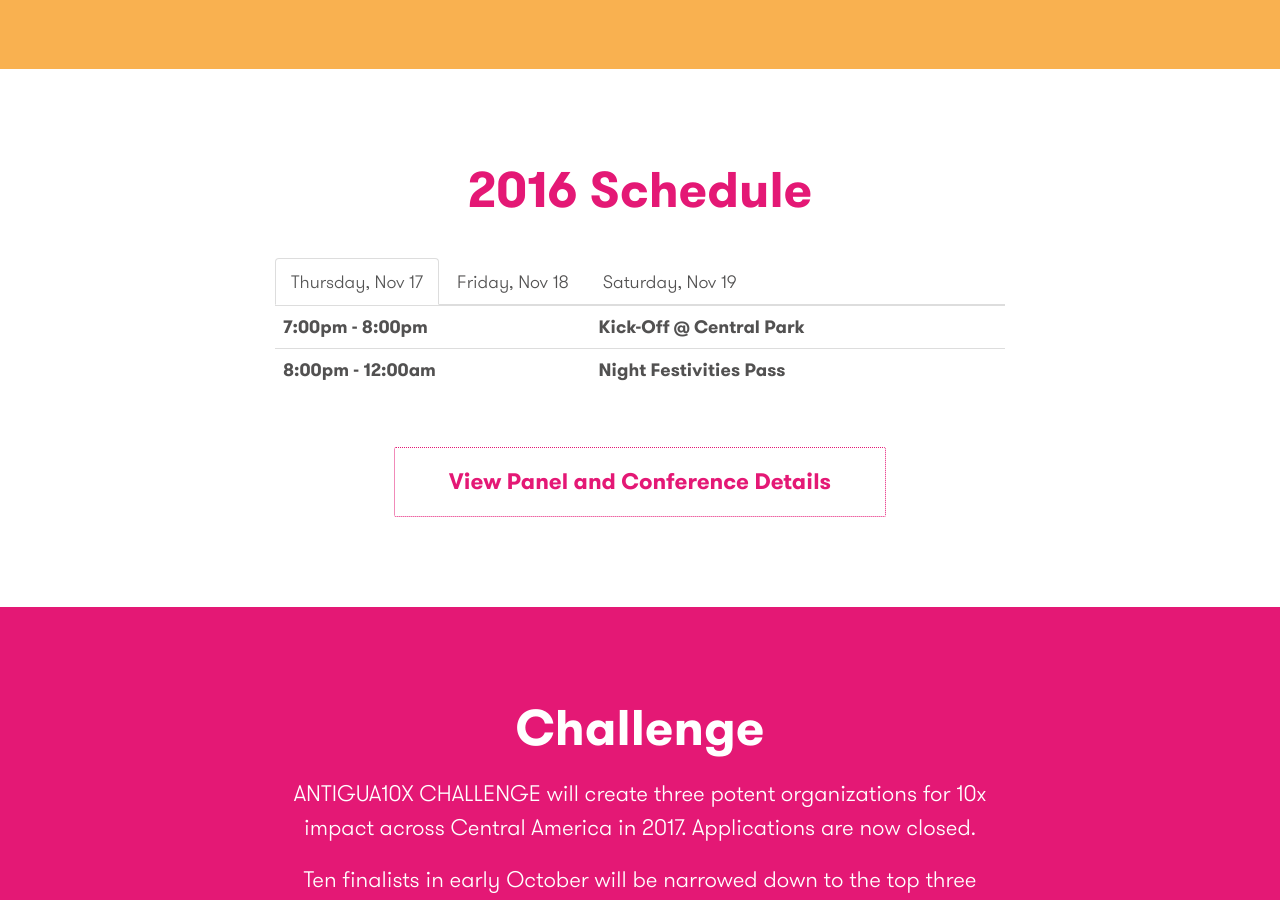
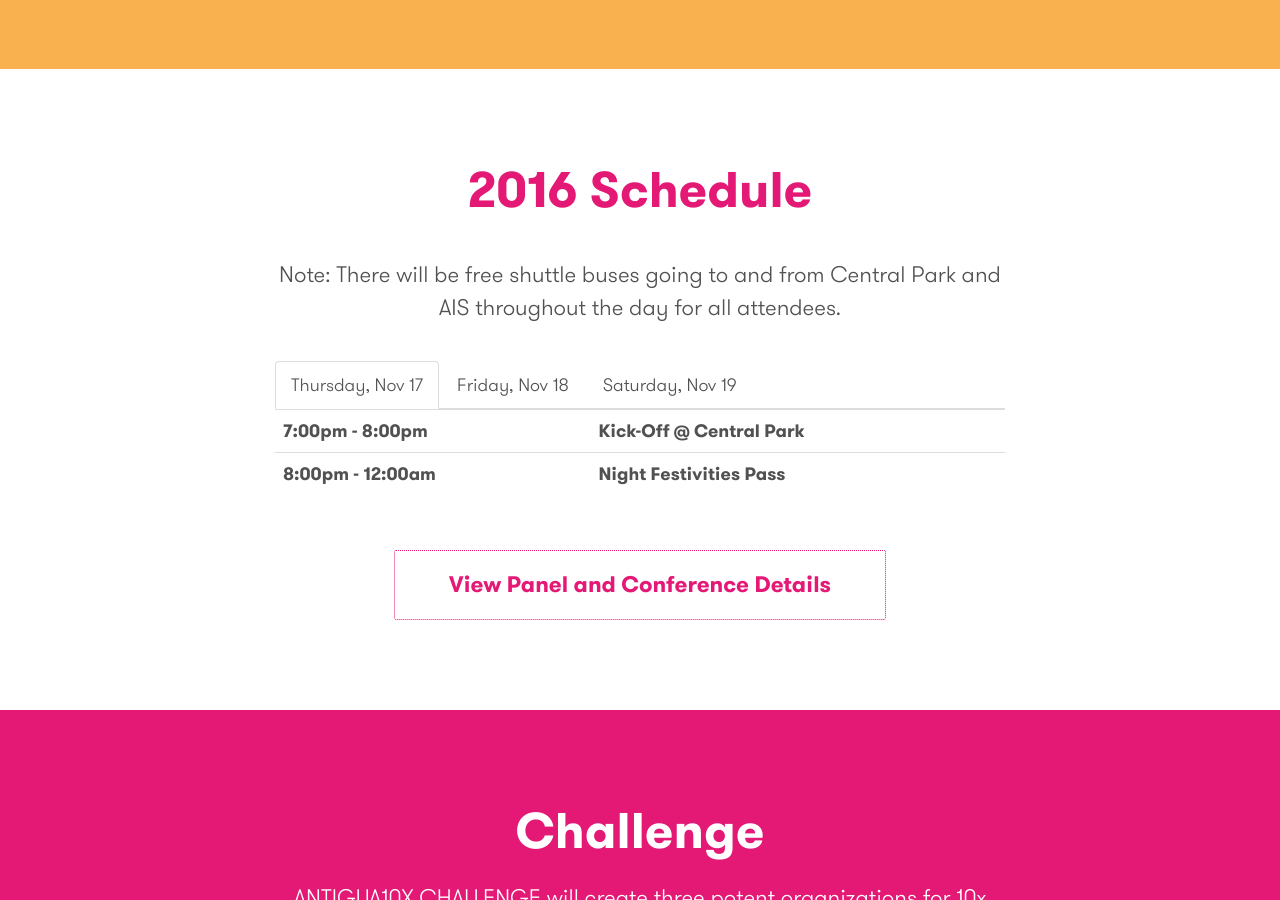
Before and after one commit to isabelgm/antigua10x, a Jekyll site: the page built from index.html, in a window 1280 px wide and 900 px high, scrolled down 2075 px. Built offline with Jekyll 4.4.1, drawn with Linux system fonts in a browser that asks for light colours; nearby versions of some CDN libraries; some web fonts are replaced.

Commit message:
Add note on shuttle buses

```diff
--- a/_includes/schedule.html
+++ b/_includes/schedule.html
@@ -2,7 +2,8 @@
   <div class="container">
     <div class="col-md-8 col-md-offset-2">
       <h2 class="magenta mb2">2016 Schedule</h2>
-      <ul class="nav nav-tabs" role="tablist">
+      <p>Note: There will be free shuttle buses going to and from Central Park and AIS throughout the day for all attendees.</p>
+      <ul class="nav nav-tabs mt2" role="tablist">
         <li role="presentation" class="active"><a href="#thursday" aria-controls="home" role="tab" data-toggle="tab">Thursday, Nov 17</a></li>
         <li role="presentation"><a href="#friday" aria-controls="profile" role="tab" data-toggle="tab">Friday, Nov 18</a></li>
         <li role="presentation"><a href="#saturday" aria-controls="messages" role="tab" data-toggle="tab">Saturday, Nov 19</a></li>
```
